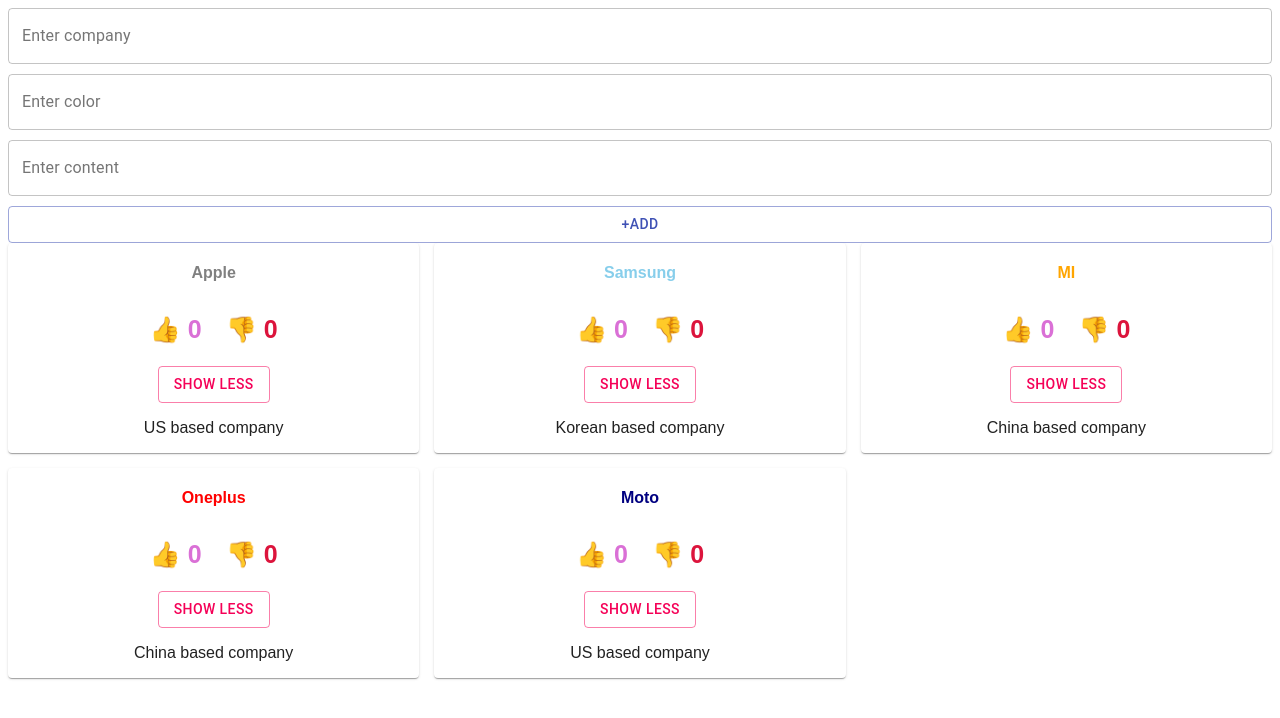
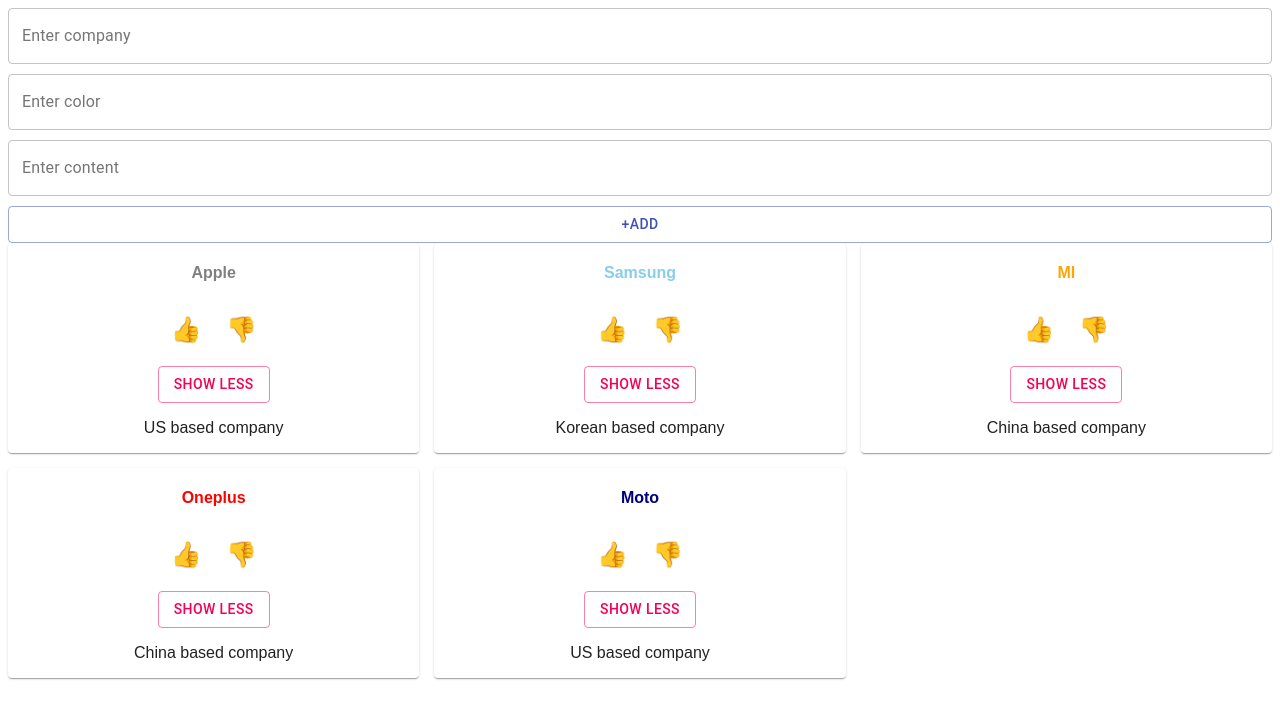
Before and after one commit to ragavkumarv/like-dislike-counter, a React (Create React App) app: page / in a window 1280 px wide. Shown: the top 718 px of the page. Built offline with nearby package versions, Linux system fonts and the light colour scheme.

Commit message:
Added alert when adding contestant

```diff
--- a/src/App.js
+++ b/src/App.js
@@ -7,6 +7,13 @@
 import TextField from "@material-ui/core/TextField";
 import IconButton from "@material-ui/core/IconButton";
 import Card from "@material-ui/core/Card";
+import Badge from "@material-ui/core/Badge";
+import MuiAlert from "@material-ui/lab/Alert";
+import Snackbar from "@material-ui/core/Snackbar";
+
+function Alert(props) {
+  return <MuiAlert elevation={6} variant="filled" {...props} />;
+}
 
 export default function App() {
   const intialPoll = [
@@ -22,13 +29,24 @@
   const [company, setCompany] = useState("");
   const [color, setColor] = useState("");
   const [content, setContent] = useState("");
-
-  const addContestant = () => setPoll(poll.concat({ company, color, content }));
-
+  const [open, setOpen] = useState(false);
+  const addContestant = () => {
+    setPoll(poll.concat({ company, color, content }));
+    setOpen(true);
+  };
+  localStorage.setItem("theme", "dark");
   // typing -> onChange - trigger -> event.target.value (contains new value)
   // -> setCompany -> company
   // -> setColor -> color
+  const handleClose = (event, reason) => {
+    if (reason === "clickaway") {
+      return;
+    }
 
+    setOpen(false);
+  };
+
+  // +Add -> open is true -> 2000ms or close button -> open is set false
   return (
     <div>
       {/* <TextField id="filled-basic" label="Filled" variant="filled" /> */}
@@ -54,6 +72,12 @@
           +Add
         </Button>
       </div>
+
+      <Snackbar open={open} autoHideDuration={2000} onClose={handleClose}>
+        <Alert onClose={handleClose} severity="success">
+          Successfully Added {company}
+        </Alert>
+      </Snackbar>
 
       <div className="poll">
         {poll.map((detalil) => (
@@ -81,10 +105,10 @@
     <div className="vote-system">
       <Card>
         <h4 style={{ color }}>{company}</h4>
-        <Counter color="orchid" emoji="👍" />
+        <Counter color="orchid" emoji="👍" type="primary" />
         {/* ctrl+/ */}
         {/* Task is to refactor the dislike button using Counter component */}
-        <Counter color="crimson" emoji="👎" />
+        <Counter color="crimson" emoji="👎" type="secondary" />
         <Content content={content} />
       </Card>
     </div>
@@ -129,7 +153,7 @@
 // 10 > 7 ? 'Awesome' : 'cool';
 
 // function Counter(props) {
-function Counter({ color, emoji }) {
+function Counter({ color, emoji, type }) {
   // Destructure props
   // const {color, emoji} = props;
   const [counter, setCounter] = useState(0); // React hook
@@ -145,7 +169,9 @@
       onClick={() => setCounter(counter + 1)}
     >
       {/* <button style={counterStyles} onClick={() => counter = counter + 1}> */}
-      {emoji} {counter}
+      <Badge badgeContent={counter} color={type}>
+        {emoji}
+      </Badge>
     </IconButton>
   );
 }
```
Also changed, not shown: package.json (+7 -1 lines).
